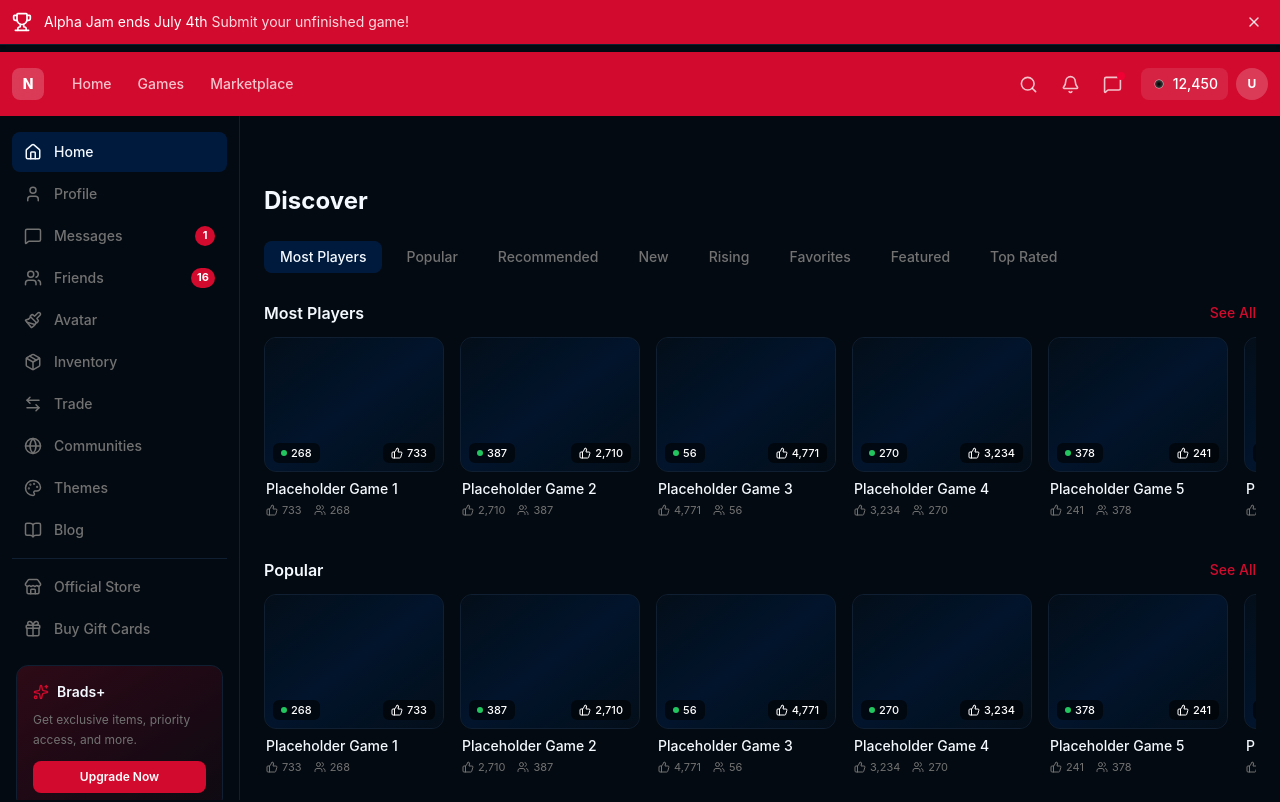
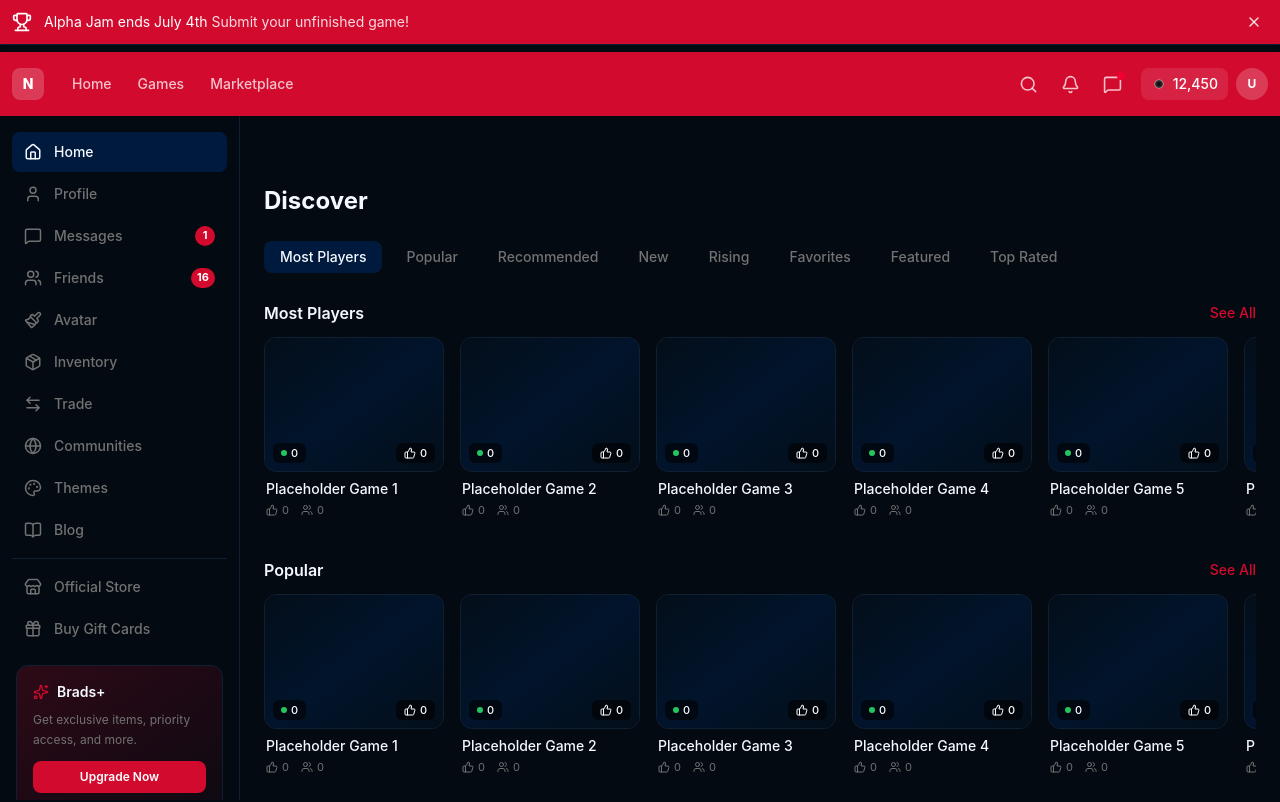
Before and after one commit to Pwooooo/Sox, a React (Vite) app: page / in a window 1280 px wide. Shown: the top 802 px of the page. Built offline with nearby package versions, Linux system fonts and the light colour scheme.

Commit message:
Revert "keep gradient placeholder, restore random player/like counts"
This reverts commit fc8e76ec41d200de27f12343441cb33eacae80f3.

```diff
--- a/src/pages/Home.tsx
+++ b/src/pages/Home.tsx
@@ -14,8 +14,8 @@ const CATEGORIES = [
 
 const games = Array.from({ length: 8 }, (_, i) => ({
   name: `Placeholder Game ${i + 1}`,
-  players: Math.floor(Math.random() * 500) + 1,
-  likes: Math.floor(Math.random() * 5000) + 100,
+  players: 0,
+  likes: 0,
 }))
 
 export function Home() {
```
